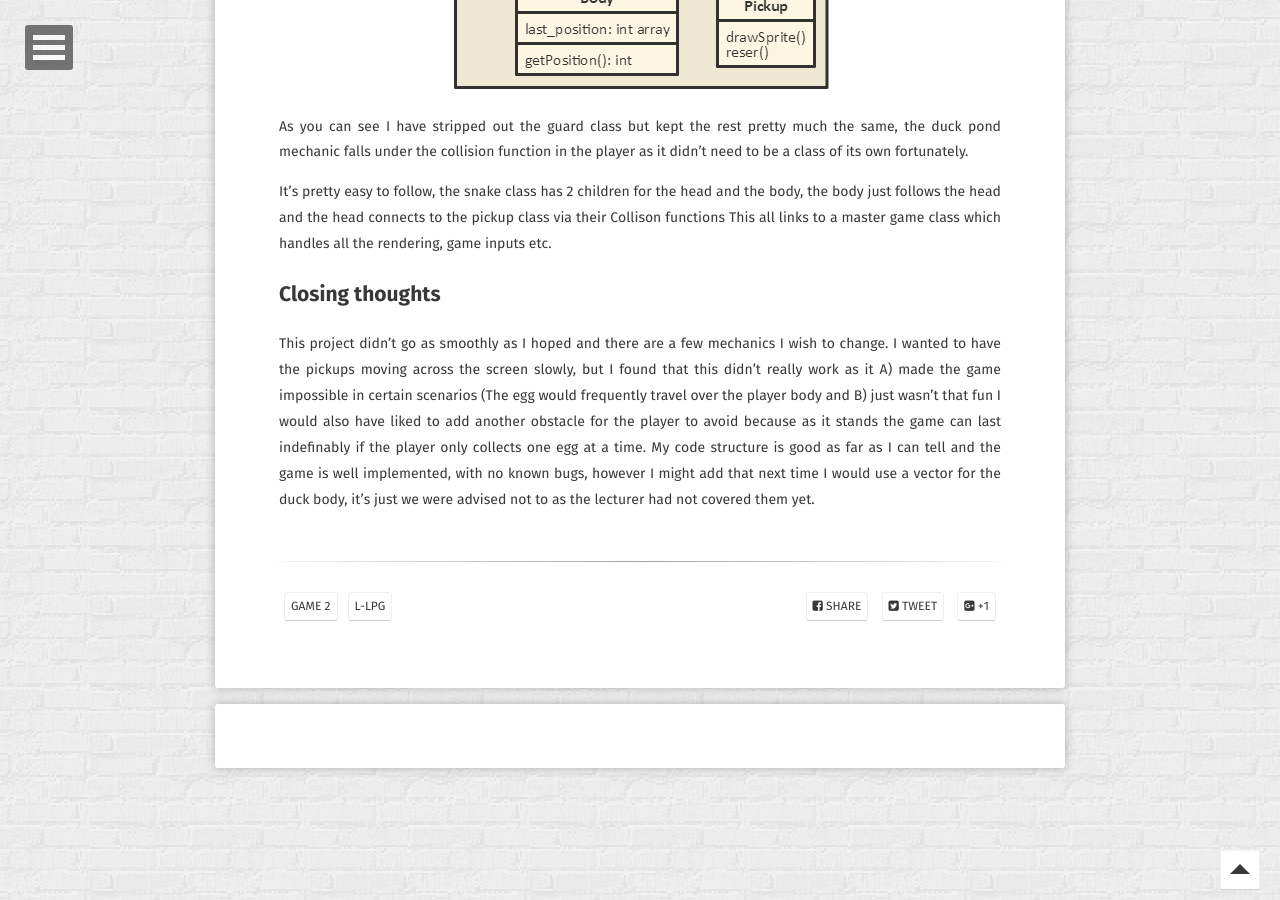
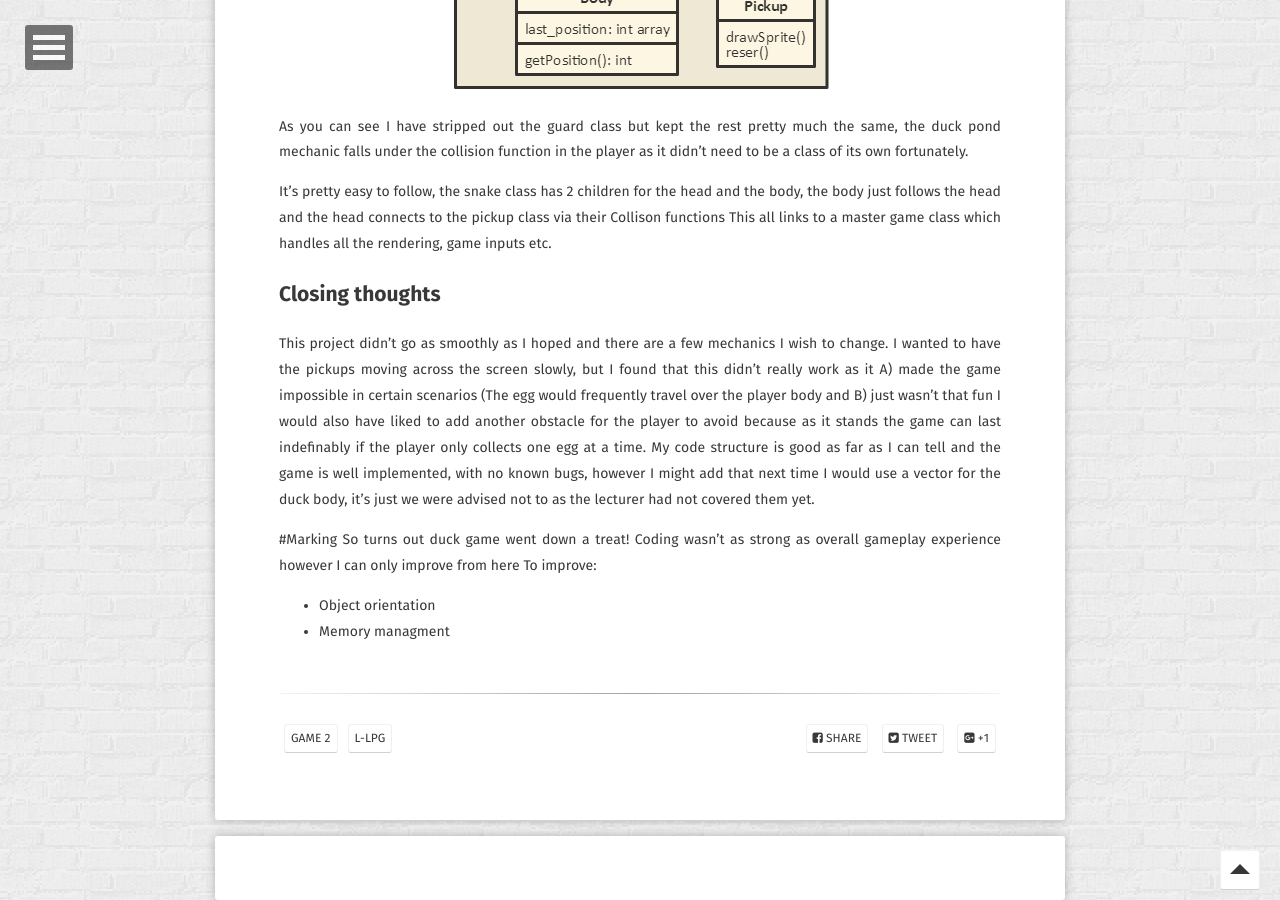
Before and after one commit to JohnnersUK/OLD.JohnnersUK.github.io, a Jekyll site: the page built from _posts/2017-11-04-Final Progress.md, in a window 1280 px wide and 900 px high, scrolled down 1628 px. Built offline with Jekyll 4.4.1, drawn with Linux system fonts in a browser that asks for light colours; some web fonts are replaced; comment, search, counter and statistics services are not loaded.

Commit message:
added post

```diff
--- a/_posts/2017-11-04-Final Progress.md
+++ b/_posts/2017-11-04-Final Progress.md
@@ -30,3 +30,9 @@ This project didn't go as smoothly as I hoped and there are a few mechanics I wi
 I wanted to have the pickups moving across the screen slowly, but I found that this didn't really work as it A) made the game impossible in certain scenarios (The egg would frequently travel over the player body and B) just wasn't that fun
 I would also have liked to add another obstacle for the player to avoid because as it stands the game can last indefinably if the player only collects one egg at a time.
 My code structure is good as far as I can tell and the game is well implemented, with no known bugs, however I might add that next time I would use a vector for the duck body, it's just we were advised not to as the lecturer had not covered them yet.
+
+#Marking
+So turns out duck game went down a treat! Coding wasn't as strong as overall gameplay experience however I can only improve from here
+To improve:
+- Object orientation
+- Memory managment
```
Also changed, not shown: other parts of _posts/2017-11-04-Final Progress.md (+1 -1 lines), _posts/2017-11-14-To-infnity-and-beyond.md (added, +28 -0 lines).
